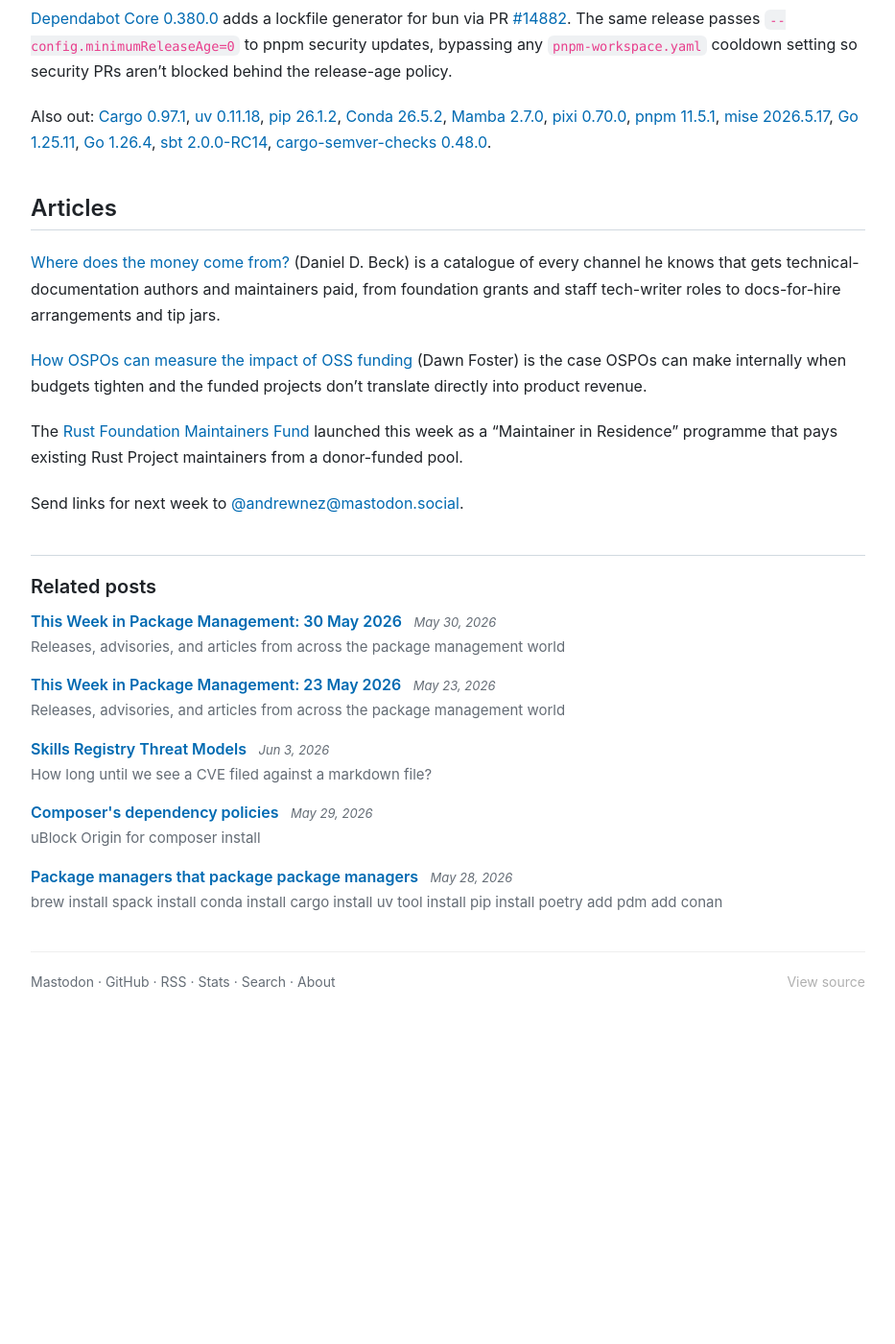
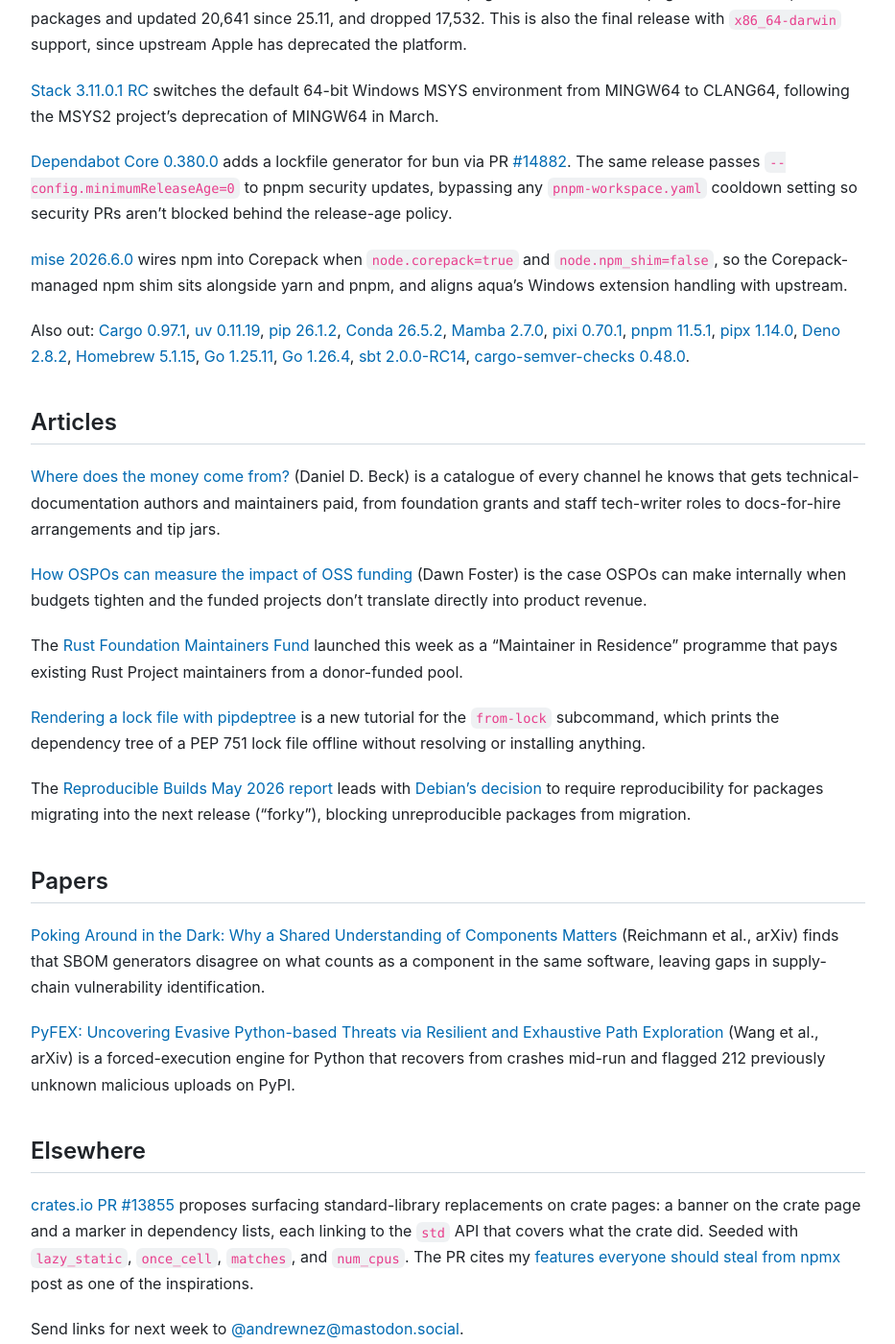
Before and after one commit to andrew/nesbitt.io, a Jekyll site: the page built from _posts/2026-06-06-this-week-in-package-management.md, in a window 1280 px wide and 1400 px high, scrolled down 1314 px. Shown: the whole window at 96% size, without its empty margins (173-1106 px from the left). Built offline with Jekyll 4.4.1, drawn with Linux system fonts in a browser that asks for light colours; comment, search, counter and statistics services are not loaded; before the commit the page ends 2437 px from its top, so only the background shows below that; some of the changed text lies outside the part shown.

Commit message:
Update twipm

```diff
--- a/_posts/2026-06-06-this-week-in-package-management.md
+++ b/_posts/2026-06-06-this-week-in-package-management.md
@@ -18,6 +18,10 @@
 
 [New HexDocs URLs: per-package subdomains](https://hex.pm/blog/hexdocs-per-package-subdomains) moves public Elixir and Erlang package docs from `hexdocs.pm/package` to `package.hexdocs.pm`, and organization docs to a separate registrable domain (`hexorgs.pm`). The browser's same-origin policy now isolates packages from each other, addressing a finding from Hex's recent security audit that docs pages run maintainer-controlled HTML, CSS, and JavaScript under a shared origin.
 
+[Composer 2.10.1](https://github.com/composer/composer/releases/tag/2.10.1) fixes shell escaping when opening an editor and verifies the backup phar's signature before `self-update --rollback` restores it.
+
+[NuGet.Server 3.4.3](https://github.com/NuGet/NuGet.Server/releases/tag/3.4.3) fixes an unauthenticated denial-of-service on the package upload endpoint (CWE-696/CWE-400) by moving API key validation ahead of the file I/O and package processing it used to do first.
+
 ## Releases
 
 [Yarn 4.16.0](https://github.com/yarnpkg/berry/releases/tag/%40yarnpkg%2Fcli%2F4.16.0) adds `yarn npm stage` for npm's staged publishing queue, alongside editor SDK support for oxc's formatter and linter.
@@ -30,7 +34,9 @@
 
 [Dependabot Core 0.380.0](https://github.com/dependabot/dependabot-core/releases/tag/v0.380.0) adds a lockfile generator for bun via PR [#14882](https://github.com/dependabot/dependabot-core/pull/14882). The same release passes `--config.minimumReleaseAge=0` to pnpm security updates, bypassing any `pnpm-workspace.yaml` cooldown setting so security PRs aren't blocked behind the release-age policy.
 
-Also out: [Cargo 0.97.1](https://github.com/rust-lang/cargo/releases/tag/0.97.1), [uv 0.11.18](https://github.com/astral-sh/uv/releases/tag/0.11.18), [pip 26.1.2](https://github.com/pypa/pip/releases/tag/26.1.2), [Conda 26.5.2](https://github.com/conda/conda/releases/tag/26.5.2), [Mamba 2.7.0](https://github.com/mamba-org/mamba/releases/tag/2.7.0), [pixi 0.70.0](https://github.com/prefix-dev/pixi/releases/tag/v0.70.0), [pnpm 11.5.1](https://github.com/pnpm/pnpm/releases/tag/v11.5.1), [mise 2026.5.17](https://github.com/jdx/mise/releases/tag/v2026.5.17), [Go 1.25.11](https://github.com/golang/go/releases/tag/go1.25.11), [Go 1.26.4](https://github.com/golang/go/releases/tag/go1.26.4), [sbt 2.0.0-RC14](https://github.com/sbt/sbt/releases/tag/v2.0.0-RC14), [cargo-semver-checks 0.48.0](https://github.com/obi1kenobi/cargo-semver-checks/releases/tag/v0.48.0).
+[mise 2026.6.0](https://github.com/jdx/mise/releases/tag/v2026.6.0) wires npm into Corepack when `node.corepack=true` and `node.npm_shim=false`, so the Corepack-managed npm shim sits alongside yarn and pnpm, and aligns aqua's Windows extension handling with upstream.
+
+Also out: [Cargo 0.97.1](https://github.com/rust-lang/cargo/releases/tag/0.97.1), [uv 0.11.19](https://github.com/astral-sh/uv/releases/tag/0.11.19), [pip 26.1.2](https://github.com/pypa/pip/releases/tag/26.1.2), [Conda 26.5.2](https://github.com/conda/conda/releases/tag/26.5.2), [Mamba 2.7.0](https://github.com/mamba-org/mamba/releases/tag/2.7.0), [pixi 0.70.1](https://github.com/prefix-dev/pixi/releases/tag/v0.70.1), [pnpm 11.5.1](https://github.com/pnpm/pnpm/releases/tag/v11.5.1), [pipx 1.14.0](https://github.com/pypa/pipx/releases/tag/1.14.0), [Deno 2.8.2](https://github.com/denoland/deno/releases/tag/v2.8.2), [Homebrew 5.1.15](https://github.com/Homebrew/brew/releases/tag/5.1.15), [Go 1.25.11](https://github.com/golang/go/releases/tag/go1.25.11), [Go 1.26.4](https://github.com/golang/go/releases/tag/go1.26.4), [sbt 2.0.0-RC14](https://github.com/sbt/sbt/releases/tag/v2.0.0-RC14), [cargo-semver-checks 0.48.0](https://github.com/obi1kenobi/cargo-semver-checks/releases/tag/v0.48.0).
 
 ## Articles
 
@@ -40,4 +46,18 @@
 
 The [Rust Foundation Maintainers Fund](https://blog.rust-lang.org/2026/06/02/launching-the-rust-foundation-maintainers-fund/) launched this week as a "Maintainer in Residence" programme that pays existing Rust Project maintainers from a donor-funded pool.
 
+[Rendering a lock file with pipdeptree](https://pipdeptree.readthedocs.io/en/latest/tutorial/getting-started.html#render-a-lock-file) is a new tutorial for the `from-lock` subcommand, which prints the dependency tree of a PEP 751 lock file offline without resolving or installing anything.
+
+The [Reproducible Builds May 2026 report](https://reproducible-builds.org/reports/2026-05/) leads with [Debian's decision](https://lists.debian.org/debian-devel-announce/2026/05/msg00001.html) to require reproducibility for packages migrating into the next release ("forky"), blocking unreproducible packages from migration.
+
+## Papers
+
+[Poking Around in the Dark: Why a Shared Understanding of Components Matters](https://arxiv.org/abs/2606.02442) (Reichmann et al., arXiv) finds that SBOM generators disagree on what counts as a component in the same software, leaving gaps in supply-chain vulnerability identification.
+
+[PyFEX: Uncovering Evasive Python-based Threats via Resilient and Exhaustive Path Exploration](https://arxiv.org/abs/2606.02196) (Wang et al., arXiv) is a forced-execution engine for Python that recovers from crashes mid-run and flagged 212 previously unknown malicious uploads on PyPI.
+
+## Elsewhere
+
+[crates.io PR #13855](https://github.com/rust-lang/crates.io/pull/13855) proposes surfacing standard-library replacements on crate pages: a banner on the crate page and a marker in dependency lists, each linking to the `std` API that covers what the crate did. Seeded with `lazy_static`, `once_cell`, `matches`, and `num_cpus`. The PR cites my [features everyone should steal from npmx](/2026/04/16/features-everyone-should-steal-from-npmx.html) post as one of the inspirations.
+
 Send links for next week to [@andrewnez@mastodon.social](https://mastodon.social/@andrewnez).
```
Also changed, not shown: _data/stats.json (+14 -14 lines).
